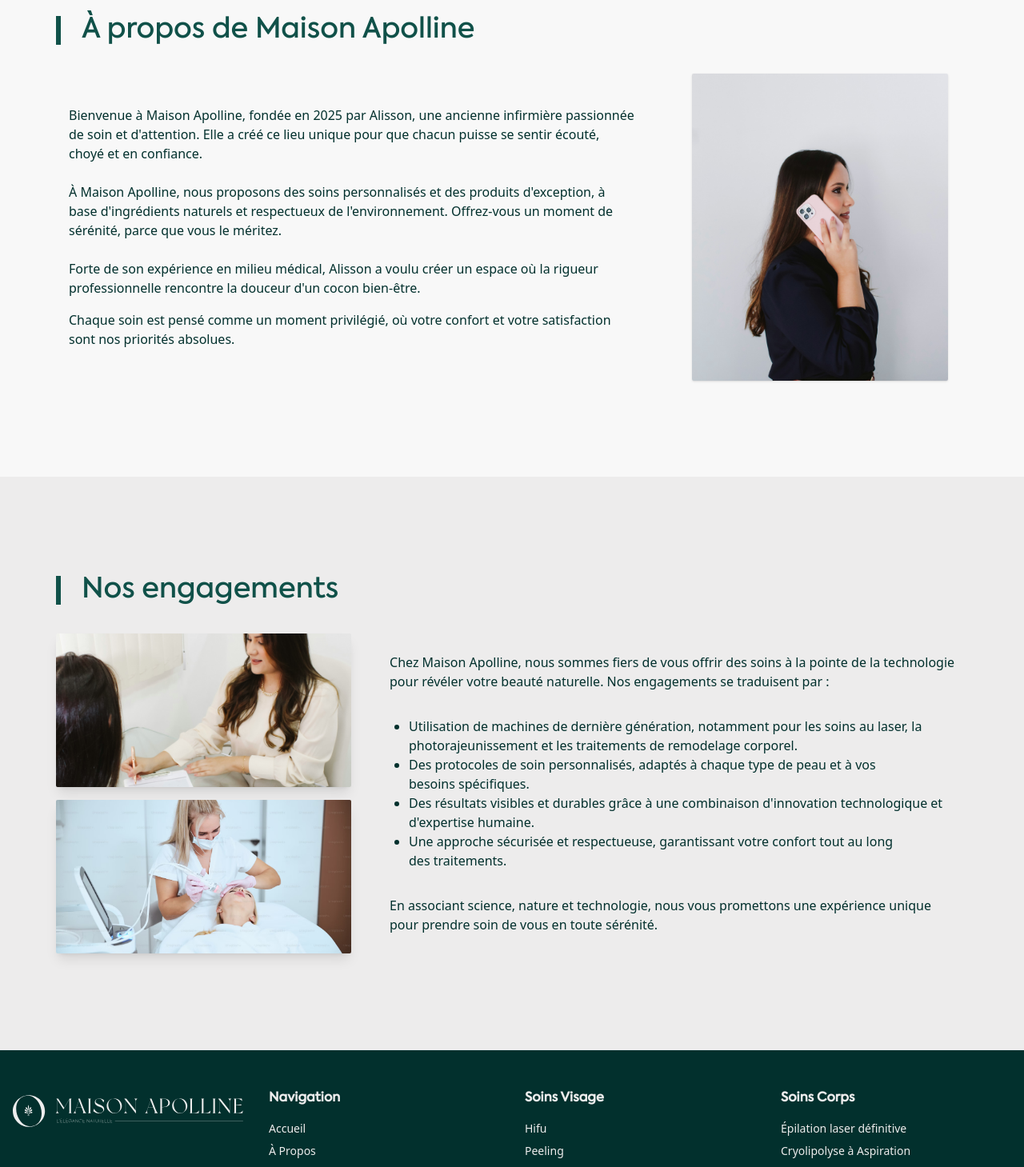
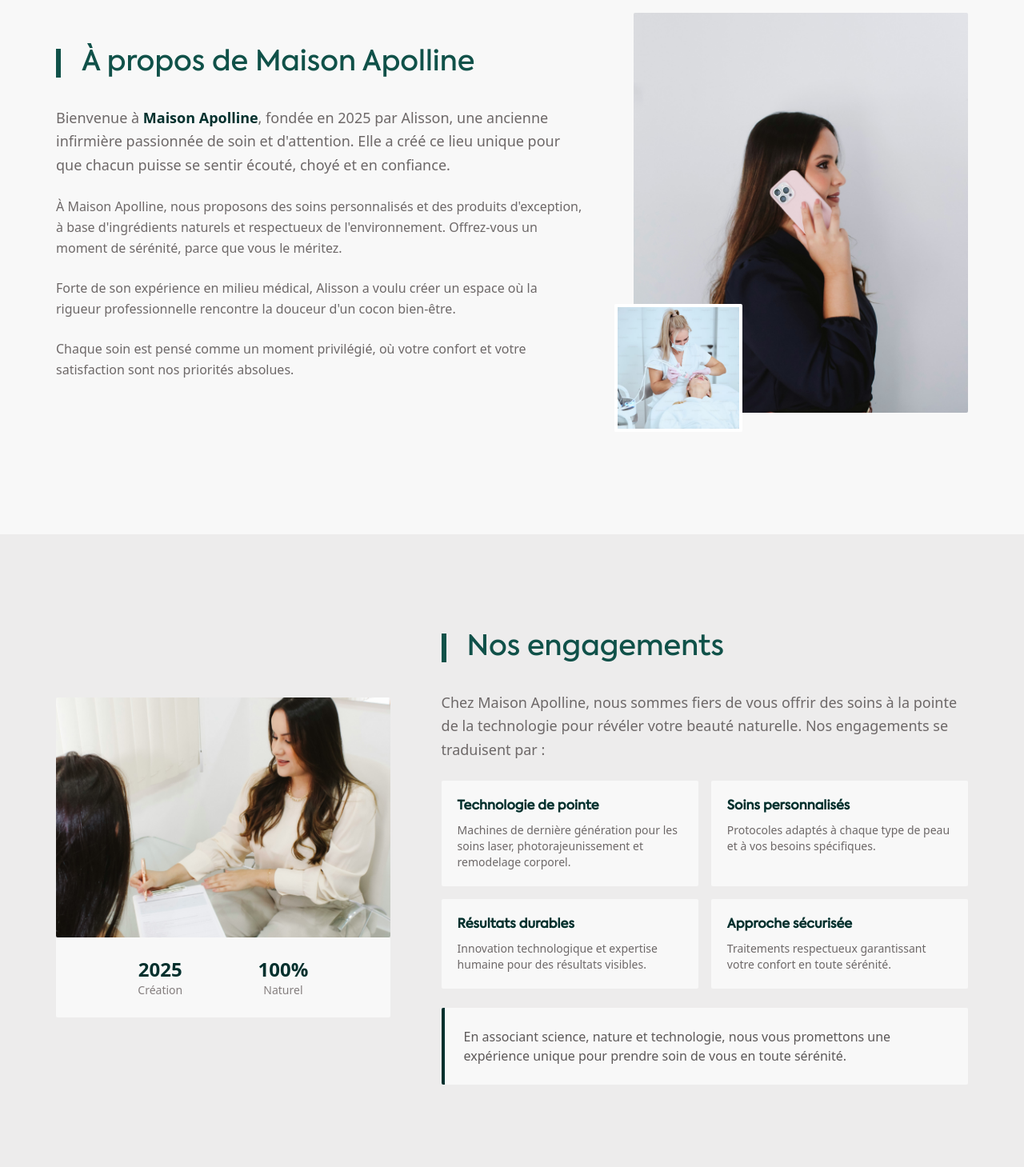
Before and after one commit to maxdnc/apolline, a Next.js app: page /aPropos in a window 1280 px wide. Shown: the part 200-1659 px from the top of the page at 80% size. Built offline with nearby package versions, Linux system fonts and the light colour scheme.

Commit message:
feat: add new image to SectionPresentation; enhance layout and styling in SectionQuestions and SectionServices; update footer links and navigation items for consistency

```diff
--- a/src/app/(acceuil)/_components/SectionServices.tsx
+++ b/src/app/(acceuil)/_components/SectionServices.tsx
@@ -10,7 +10,7 @@ const SectionServices = () => {
   return (
     <SectionWrapper>
       <TitleSection>Nos Services</TitleSection>
-      <div className="flex flex-col md:flex-row gap-8 mb-12 ">
+      <div className="grid grid-cols-1 sm:grid-cols-2 lg:grid-cols-4 gap-6 lg:gap-8 pt-4">
         <CardImage
           href="/services/laser"
           title="Laser"
--- a/src/app/aPropos/page.tsx
+++ b/src/app/aPropos/page.tsx
@@ -2,7 +2,6 @@ import { SectionWrapper } from '@/components/reusable-ui/SectionWrapper';
 import TitleSection from '@/components/reusable-ui/TitleSection';
 import Image from 'next/image';
 
-// Import your images here - update these paths to match your actual image imports
 import AliBusinessWoman from '../../../public/images/about/AliBusinessWoman.jpg';
 import AlissonProfil from '../../../public/images/about/AliProfil.jpg';
 import AliWorking from '../../../public/images/about/AliWorking.png';
@@ -10,100 +9,152 @@ import AliWorking from '../../../public/images/about/AliWorking.png';
 const page = () => {
   return (
     <>
+      {/* First Section - About Maison Apolline */}
       <SectionWrapper>
+        <div className="grid lg:grid-cols-5 gap-8 lg:gap-16 items-center mb-8">
+          <div className="lg:col-span-3 space-y-6">
             <TitleSection>À propos de Maison Apolline</TitleSection>
-        <div className="flex flex-col lg:flex-row gap-8 w-full items-center">
-          <div className="lg:w-2/3 p-4">
-            <p className="text-pretty mb-6">
-              Bienvenue à Maison Apolline, fondée en 2025 par Alisson, une
-              ancienne infirmière passionnée de soin et d'attention. Elle a créé
-              ce lieu unique pour que chacun puisse se sentir écouté, choyé et
-              en confiance.
+            <div className="space-y-6">
+              <p className="text-lg text-secondary-700 leading-relaxed">
+                Bienvenue à{' '}
+                <strong className="text-primary-950">Maison Apolline</strong>,
+                fondée en 2025 par Alisson, une ancienne infirmière passionnée
+                de soin et d'attention. Elle a créé ce lieu unique pour que
+                chacun puisse se sentir écouté, choyé et en confiance.
               </p>
-            <p className="text-pretty mb-6">
+              <p className="text-secondary-700 leading-relaxed">
                 À Maison Apolline, nous proposons des soins personnalisés et des
-              produits d'exception, à base d'ingrédients naturels et respectueux
-              de l'environnement. Offrez-vous un moment de sérénité, parce que
-              vous le méritez.
+                produits d'exception, à base d'ingrédients naturels et
+                respectueux de l'environnement. Offrez-vous un moment de
+                sérénité, parce que vous le méritez.
               </p>
-
-            <p className="text-pretty mb-4">
+              <p className="text-secondary-700 leading-relaxed">
                 Forte de son expérience en milieu médical, Alisson a voulu créer
-              un espace où la rigueur professionnelle rencontre la douceur d'un
-              cocon bien-être.
+                un espace où la rigueur professionnelle rencontre la douceur
+                d'un cocon bien-être.
               </p>
-            <p className="text-pretty">
-              Chaque soin est pensé comme un moment privilégié, où votre confort
-              et votre satisfaction sont nos priorités absolues.
+              <p className="text-secondary-700 leading-relaxed">
+                Chaque soin est pensé comme un moment privilégié, où votre
+                confort et votre satisfaction sont nos priorités absolues.
               </p>
             </div>
+          </div>
 
-          {/* Simple image on the right */}
-          <div className="lg:w-1/3 w-full flex justify-center">
-            <div className="relative w-80 h-96 rounded-sm overflow-hidden shadow">
+          {/* Minimalist image section */}
+          <div className="lg:col-span-2 relative">
+            <div className="relative">
+              <div className="relative w-full h-[500px] rounded-sm overflow-hidden">
                 <Image
                   src={AlissonProfil}
                   alt="Alisson, fondatrice de Maison Apolline"
                   fill
                   className="object-cover"
+                  placeholder="blur"
                 />
+              </div>
+
+              <div className="absolute -bottom-6 -left-6 w-32 h-32 sm:w-40 sm:h-40 rounded-sm overflow-hidden border-4 border-white">
+                <Image
+                  src={AliWorking}
+                  alt="Alisson au travail"
+                  fill
+                  className="object-cover"
+                  placeholder="blur"
+                />
+              </div>
             </div>
           </div>
         </div>
       </SectionWrapper>
 
+      {/* Second Section - Our Commitments */}
       <SectionWrapper background="bg-secondary-100">
-        <TitleSection>Nos engagements</TitleSection>
-        <div className="flex flex-col lg:flex-row gap-8 w-full items-center">
-          {/* Images on the left for second section */}
-          <div className="lg:w-1/3 w-full flex flex-col gap-4">
-            <div className="relative w-full h-48 rounded-sm overflow-hidden shadow-lg">
+        <div className="grid lg:grid-cols-5 gap-8 lg:gap-16 items-center">
+          <div className="lg:col-span-2 order-2 lg:order-1">
+            <div className="flex flex-col sm:flex-row lg:flex-col  sm:items-center">
+              {/* Image */}
+              <div className="relative w-full h-[300px] rounded-sm overflow-hidden">
                 <Image
                   src={AliBusinessWoman}
                   alt="Professionnalisme à Maison Apolline"
                   fill
                   className="object-cover"
+                  placeholder="blur"
                 />
               </div>
-            <div className="relative w-full h-48 rounded-sm overflow-hidden shadow-lg">
-              <Image
-                src={AliWorking}
-                alt="Soins professionnels à Maison Apolline"
-                fill
-                className="object-cover"
-              />
+
+              {/* Bloc 2025 / 100% */}
+              <div className="bg-secondary-50 rounded-sm p-6 lg:w-full lg:h-auto flex items-stretch sm:h-[300px]">
+                <div className="grid grid-cols-2 gap-4 text-center sm:flex sm:flex-col justify-evenly sm:items-stretch w-full lg:flex-row">
+                  <div>
+                    <div className="text-2xl font-bold text-primary-950">
+                      2025
+                    </div>
+                    <div className="text-sm text-secondary-600">Création</div>
+                  </div>
+                  <div>
+                    <div className="text-2xl font-bold text-primary-950">
+                      100%
+                    </div>
+                    <div className="text-sm text-secondary-600">Naturel</div>
+                  </div>
+                </div>
+              </div>
             </div>
           </div>
 
-          <div className="lg:w-2/3 flex flex-col gap-8 p-4">
-            <p className="text-pretty">
-              Chez Maison Apolline, nous sommes fiers de vous offrir des soins à
-              la pointe de la technologie pour révéler votre beauté naturelle.
-              Nos engagements se traduisent par :
+          {/* Text content */}
+          <div className="lg:col-span-3 order-1 lg:order-2 space-y-6">
+            <TitleSection>Nos engagements</TitleSection>
+            <div className="space-y-6">
+              <p className="text-lg text-secondary-700 leading-relaxed">
+                Chez Maison Apolline, nous sommes fiers de vous offrir des soins
+                à la pointe de la technologie pour révéler votre beauté
+                naturelle. Nos engagements se traduisent par :
               </p>
-            <ul className="list-disc pl-6 text-pretty">
-              <li>
-                Utilisation de machines de dernière génération, notamment pour
-                les soins au laser, la photorajeunissement et les traitements de
-                remodelage corporel.
-              </li>
-              <li>
-                Des protocoles de soin personnalisés, adaptés à chaque type de
-                peau et à vos besoins spécifiques.
-              </li>
-              <li>
-                Des résultats visibles et durables grâce à une combinaison
-                d'innovation technologique et d'expertise humaine.
-              </li>
-              <li>
-                Une approche sécurisée et respectueuse, garantissant votre
-                confort tout au long des traitements.
-              </li>
-            </ul>
-            <p className="text-pretty">
-              En associant science, nature et technologie, nous vous promettons
-              une expérience unique pour prendre soin de vous en toute sérénité.
+
+              <div className="grid sm:grid-cols-2 gap-4">
+                {[
+                  {
+                    title: 'Technologie de pointe',
+                    text: 'Machines de dernière génération pour les soins laser, photorajeunissement et remodelage corporel.',
+                  },
+                  {
+                    title: 'Soins personnalisés',
+                    text: 'Protocoles adaptés à chaque type de peau et à vos besoins spécifiques.',
+                  },
+                  {
+                    title: 'Résultats durables',
+                    text: 'Innovation technologique et expertise humaine pour des résultats visibles.',
+                  },
+                  {
+                    title: 'Approche sécurisée',
+                    text: 'Traitements respectueux garantissant votre confort en toute sérénité.',
+                  },
+                ].map((item, index) => (
+                  <div key={index} className="bg-secondary-50 rounded-sm p-5">
+                    <div className="flex items-start space-x-3">
+                      <div>
+                        <h4 className="font-semibold text-primary-950 mb-2">
+                          {item.title}
+                        </h4>
+                        <p className="text-sm text-secondary-700">
+                          {item.text}
                         </p>
+                      </div>
+                    </div>
+                  </div>
+                ))}
+              </div>
+
+              <div className="bg-secondary-50 rounded-sm p-6 border-l-4 border-primary-950">
+                <p className="text-secondary-800 font-medium">
+                  En associant science, nature et technologie, nous vous
+                  promettons une expérience unique pour prendre soin de vous en
+                  toute sérénité.
+                </p>
+              </div>
+            </div>
           </div>
         </div>
       </SectionWrapper>
--- a/src/components/layout/Footer/Footer.tsx
+++ b/src/components/layout/Footer/Footer.tsx
@@ -10,7 +10,7 @@ const Footer = () => {
   return (
     <footer className="bg-primary-950 border-t">
       <div className="max-w-largest mx-auto px-4 py-12">
-        <div className="grid grid-cols-1 md:grid-cols-2 lg:grid-cols-4 gap-8">
+        <div className="grid grid-cols-1 md:grid-cols-2 lg:grid-cols-3 gap-8">
           {/* Logo Section */}
           <div>
             <Link href="/" className="flex items-start h-full">
@@ -21,17 +21,11 @@ const Footer = () => {
                 className="h-full w-auto max-h-14 object-contain"
               />
             </Link>
-
-            {/* <p className="mt-4 text-sm text-secondary-50">
-              Centre d&apos;esthétique spécialisé dans les soins du visage et du
-              corps
-            </p> */}
           </div>
 
           {/* Link Sections */}
           <LinkSection title="Navigation" links={footerLinks.navigation} />
-          <LinkSection title="Soins Visage" links={footerLinks.soinsVisage} />
-          <LinkSection title="Soins Corps" links={footerLinks.soinsCorps} />
+          <LinkSection title="Nos services" links={footerLinks.nosServices} />
         </div>
 
         {/* Copyright and Social */}
--- a/src/components/reusable-ui/AccordionGroup.tsx
+++ b/src/components/reusable-ui/AccordionGroup.tsx
@@ -19,11 +19,17 @@ const AccordionGroup = () => {
     {
       label: "Puis-je faire le laser l'été ?",
       content:
-        "Oui, il est possible de faire de l'épilation définitive au laser en été, mais il faut prendre certaines précautions pour protéger votre peau. Il est recommandé d'éviter l'exposition au soleil pendant au moins deux semaines avant et après chaque séance. Utilisez toujours une protection solaire élevée (SPF 50) sur les zones traitées et portez des vêtements couvrants pour minimiser l'exposition directe au soleil. En suivant ces précautions, vous pouvez profiter des bienfaits de l'épilation au laser tout en protégeant votre peau des dommages causés par le soleil.",
+        "Oui, il est possible de faire de l'épilation définitive au laser en été, mais il faut prendre certaines précautions pour protéger votre peau. Il est recommandé d'éviter l'exposition au soleil pendant au moins deux semaines avant et après chaque séance. Utilisez toujours une protection solaire élevée (SPF 50) sur les zones traitées et portez des vêtements couvrants pour minimiser l'exposition directe au soleil.",
     },
     {
-      label: "Puis-je faire le laser l'été ?",
-      content: ['oui', 'baguette', 'oui oui'],
+      label: "Combien de séances sont nécessaires pour l'épilation laser ?",
+      content:
+        'Le nombre de séances varie selon la zone traitée, votre type de peau et la couleur de vos poils. En général, il faut compter entre 6 à 10 séances pour obtenir des résultats optimaux. Les séances sont espacées de 4 à 8 semaines selon la zone. Lors de votre bilan gratuit, nos spécialistes évalueront vos besoins spécifiques et vous proposeront un protocole personnalisé.',
+    },
+    {
+      label: 'Quels sont les résultats attendus avec la cryolipolyse ?',
+      content:
+        'La cryolipolyse permet de réduire les amas graisseux localisés de 20 à 25% par séance. Les premiers résultats sont visibles après 3 semaines, avec des résultats optimaux après 2 à 3 mois. Cette technique non-invasive cible spécifiquement les cellules graisseuses par le froid, sans affecter les tissus environnants. Idéale pour affiner la silhouette au niveau du ventre, des hanches, des cuisses ou du double menton.',
     },
   ];
 
--- a/src/config/footerItems.ts
+++ b/src/config/footerItems.ts
@@ -2,16 +2,13 @@ import { FooterLinks } from '../types/footerNavigation';
 import { Facebook, Instagram, Twitter } from 'lucide-react';
 
 export const footerLinks: FooterLinks = {
-  soinsVisage: [
-    { title: 'Hifu', href: '/products/hifu' },
-    { title: 'Peeling', href: '/products/peeling' },
-    { title: 'Cryovisage', href: '/products/cryovisage' },
+  nosServices: [
+    { title: 'Laser', href: '/services/Laser' },
+    { title: 'Cryolipolyse', href: '/services/cryolipolyse' },
+    { title: 'Hydralift', href: '/services/hydralift' },
+    { title: 'Cryovisage', href: '/services/hifu' },
   ],
-  soinsCorps: [
-    { title: 'Épilation laser définitive', href: '/services/consulting' },
-    { title: 'Cryolipolyse à Aspiration', href: '/services/training' },
-    { title: 'Cryolipolyse à Plaques', href: '/services/support' },
-  ],
+
   navigation: [
     { title: 'Accueil', href: '/' },
     { title: 'À Propos', href: '/about' },
--- a/src/config/headerMenuItems.ts
+++ b/src/config/headerMenuItems.ts
@@ -3,12 +3,12 @@ import { MenuItem } from '../types/headerMenu';
 export const menuItems: MenuItem[] = [
   { title: 'Acceuil', href: '/' },
   {
-    title: 'Soins',
+    title: 'Nos Services',
     submenu: [
-      { title: 'Laser', href: '/products/laser' },
-      { title: 'Cryolipolyse', href: '/products/cryolipolyse' },
-      { title: 'Hydralift', href: '/products/hydralift' },
-      { title: 'HIFU', href: '/products/HIFU' },
+      { title: 'Laser', href: '/services/laser' },
+      { title: 'Cryolipolyse', href: '/services/cryolipolyse' },
+      { title: 'Hydralift', href: '/services/hydralift' },
+      { title: 'HIFU', href: '/services/HIFU' },
     ],
   },
   { title: 'À Propos', href: '/aPropos' },
--- a/src/types/footerNavigation.ts
+++ b/src/types/footerNavigation.ts
@@ -4,7 +4,6 @@ export interface FooterLink {
 }
 
 export interface FooterLinks {
-  soinsVisage: FooterLink[];
-  soinsCorps: FooterLink[];
+  nosServices: FooterLink[];
   navigation: FooterLink[];
 }
```
Also changed, not shown: src/app/(acceuil)/_components/SectionPresentation.tsx (+60 -35 lines), src/app/(acceuil)/_components/SectionQuestions.tsx (+24 -2 lines), src/components/reusable-ui/CardImage.tsx (+18 -11 lines), 1 other file (tests, documents, lock files or other folders). Lines whose indentation alone changed are shown as unchanged.
